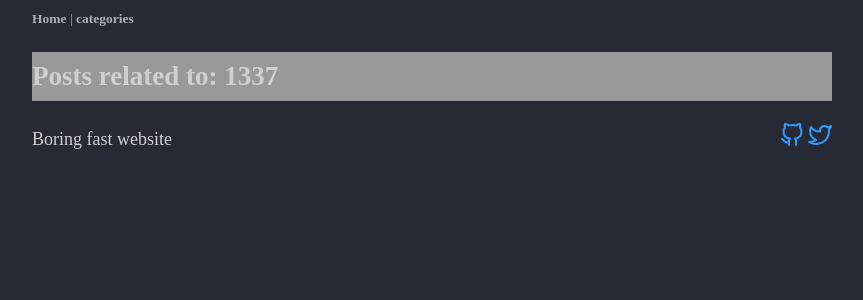
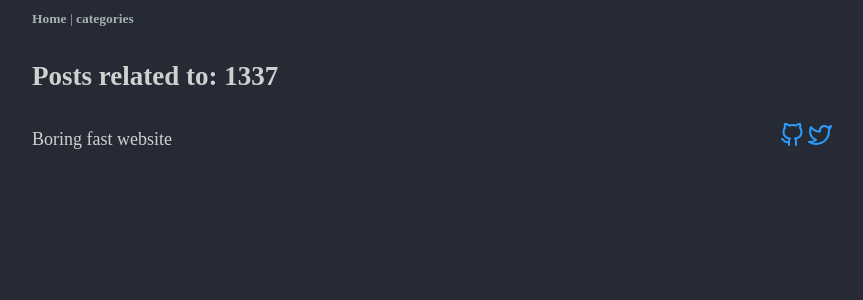
Before and after one commit to alifertah/alifertah.github.io, a Jekyll site: the page built from category/1337.html, in a window 1280 px wide. Shown: the top 300 px of the page, without its empty margins (208-1071 px from the left). Built offline with Jekyll 4.4.1, drawn with Linux system fonts in a browser that asks for light colours.

Commit message:
last edit of h2

```diff
--- a/css/main.css
+++ b/css/main.css
@@ -15,7 +15,7 @@ h1, h2, h3{
 }
 
 h2 {
-background-color: #999999;
+background-color: #252a34;
   position: sticky;
   top: 0;
 }
```
